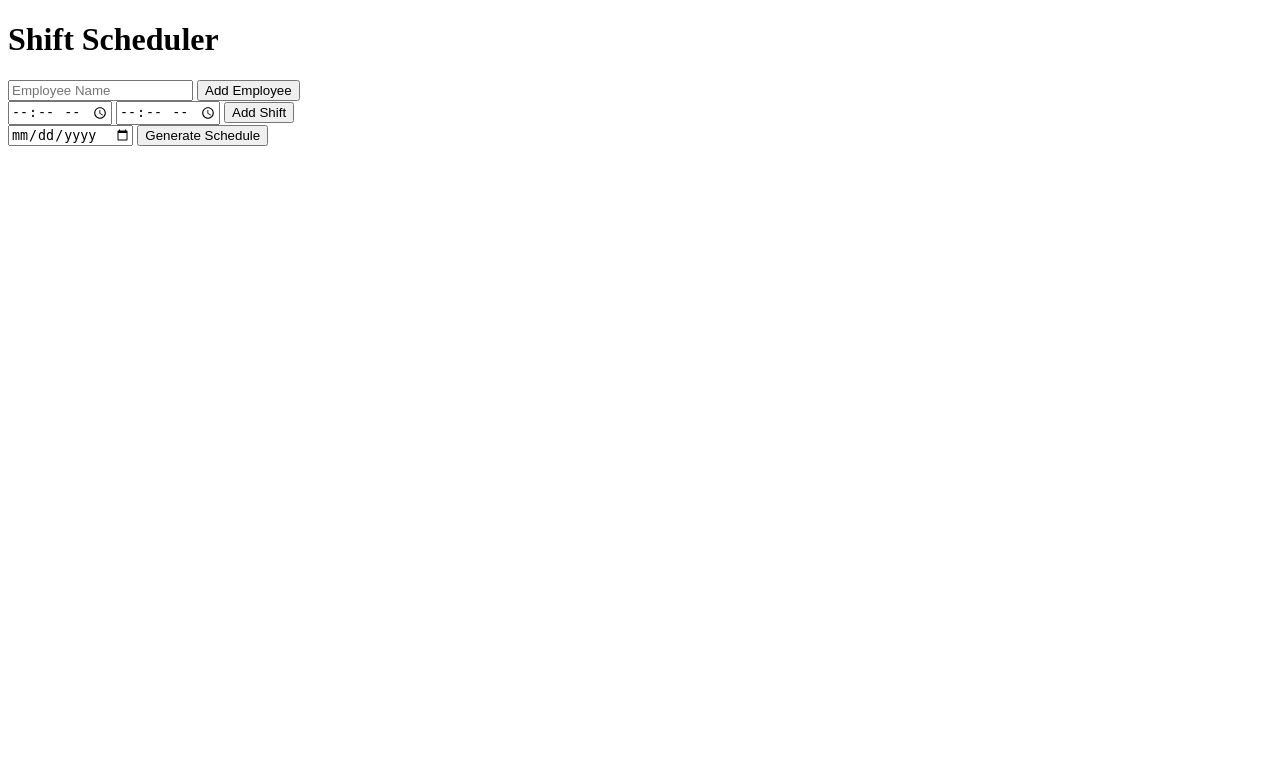
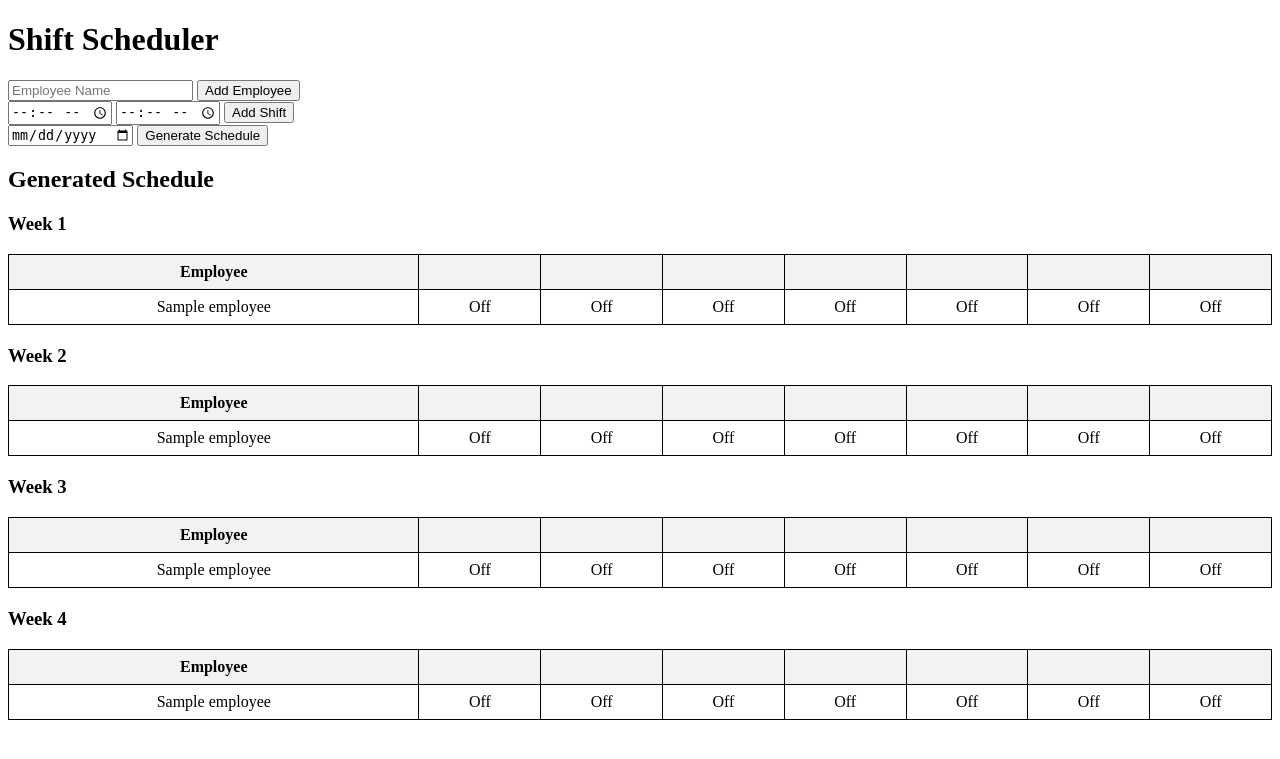
Before and after one commit to JKiraX/Schedule-Generator-Application, a Flask app: template templates/index.html in a window 1280 px wide. Shown: the top 759 px of the page. Run offline with Flask 3, Linux system fonts and the light colour scheme; the template is opened without the code that fills it: most values are stand-ins (such as "Sample title", 1, 10 or a date in 2020); parts of the project's set-up code (start-up, migrations or seed data) failed here and were passed over.

Commit message:
scheduling works, prints weeks schedules, still needs a bit more refinement

```diff
--- a/app.py
+++ b/app.py
@@ -57,6 +57,9 @@ def generate_schedule():
 
     monthly_schedule = create_monthly_shift_schedule(employees, shifts, start_date)
 
+    # Clear existing schedules
+    Schedule.query.delete()
+
     for emp_id, emp_schedule in monthly_schedule.items():
         for day, shift_id in emp_schedule.items():
             work_date = start_date + datetime.timedelta(days=day)
@@ -65,7 +68,17 @@ def generate_schedule():
 
     db.session.commit()
 
-    return jsonify({'message': 'Monthly schedule generated successfully'})
+    # Prepare schedule data for the template
+    schedule_data = {}
+    for emp in employees:
+        schedule_data[emp['name']] = {}
+        for schedule in Schedule.query.filter_by(employee_id=emp['id']).all():
+            if schedule.work_date not in schedule_data[emp['name']]:
+                schedule_data[emp['name']][schedule.work_date] = []
+            shift = Shift.query.get(schedule.shift_id)
+            schedule_data[emp['name']][schedule.work_date].append(f"{shift.start_time.strftime('%H:%M')}-{shift.end_time.strftime('%H:%M')}")
+
+    return render_template('index.html', schedule=schedule_data, start_date=start_date, datetime=datetime)
 
 if __name__ == '__main__':
     app.run(debug=True)
--- a/templates/index.html
+++ b/templates/index.html
@@ -2,6 +2,21 @@
 <html>
 <head>
     <title>Shift Scheduler</title>
+    <style>
+        table {
+            border-collapse: collapse;
+            width: 100%;
+            margin-bottom: 20px;
+        }
+        th, td {
+            border: 1px solid black;
+            padding: 8px;
+            text-align: center;
+        }
+        th {
+            background-color: #f2f2f2;
+        }
+    </style>
 </head>
 <body>
     <h1>Shift Scheduler</h1>
@@ -20,5 +35,39 @@
         <input type="date" name="start_date" required>
         <button type="submit">Generate Schedule</button>
     </form>
+
+    {% if schedule %}
+    <h2>Generated Schedule</h2>
+    {% for week in range(0, 28, 7) %}
+    <h3>Week {{ week // 7 + 1 }}</h3>
+    <table>
+        <thead>
+            <tr>
+                <th>Employee</th>
+                {% for day in range(7) %}
+                    <th>{{ (start_date + datetime.timedelta(days=week+day)).strftime('%A, %B %d, %Y') }}</th>
+                {% endfor %}
+            </tr>
+        </thead>
+        <tbody>
+            {% for employee, assignments in schedule.items() %}
+            <tr>
+                <td>{{ employee }}</td>
+                {% for day in range(7) %}
+                <td>
+                    {% set current_date = start_date + datetime.timedelta(days=week+day) %}
+                    {% if current_date in assignments %}
+                        {{ ', '.join(assignments[current_date]) }}
+                    {% else %}
+                        Off
+                    {% endif %}
+                </td>
+                {% endfor %}
+            </tr>
+            {% endfor %}
+        </tbody>
+    </table>
+    {% endfor %}
+    {% endif %}
 </body>
 </html>
```
Also changed, not shown: scheduler.py (+10 -8 lines).
